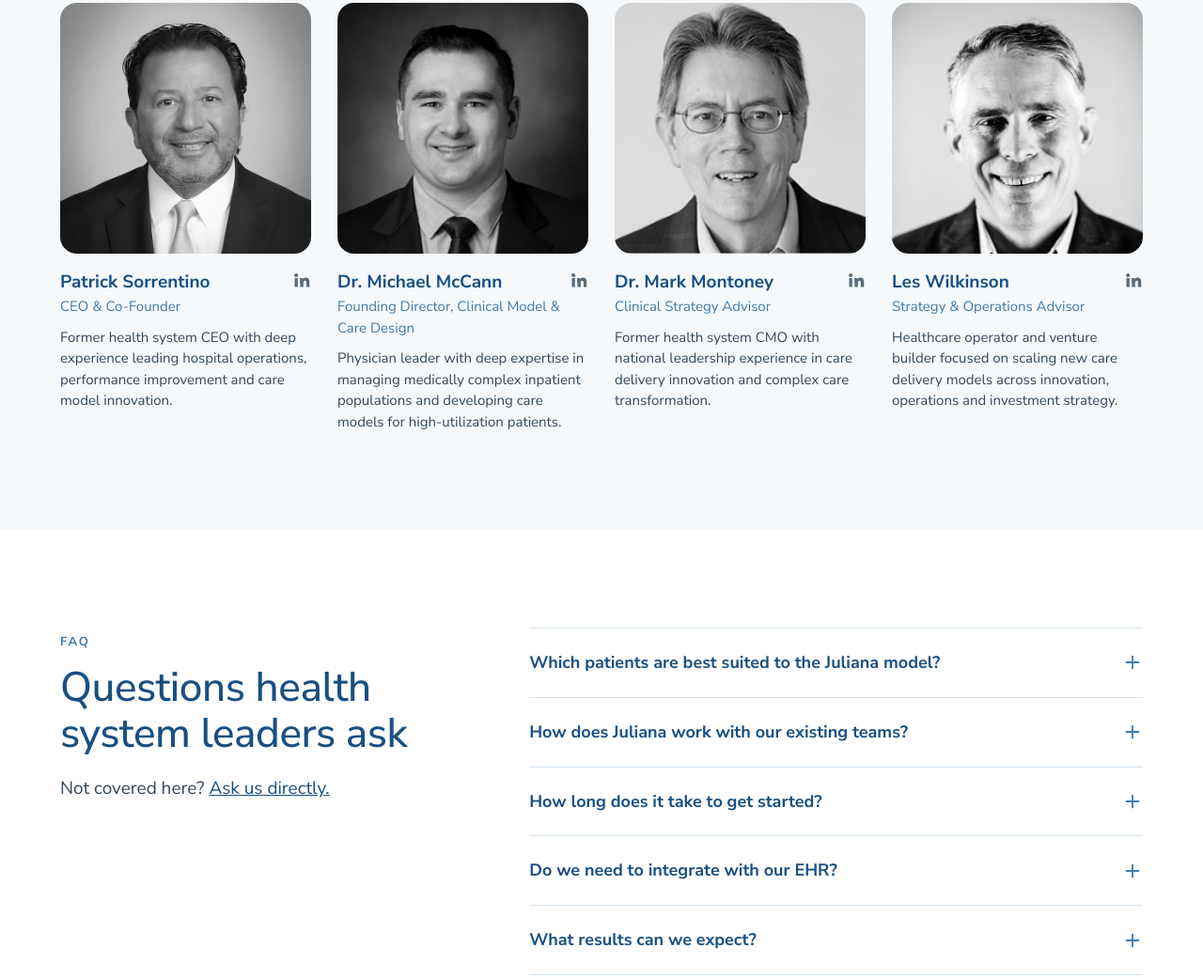
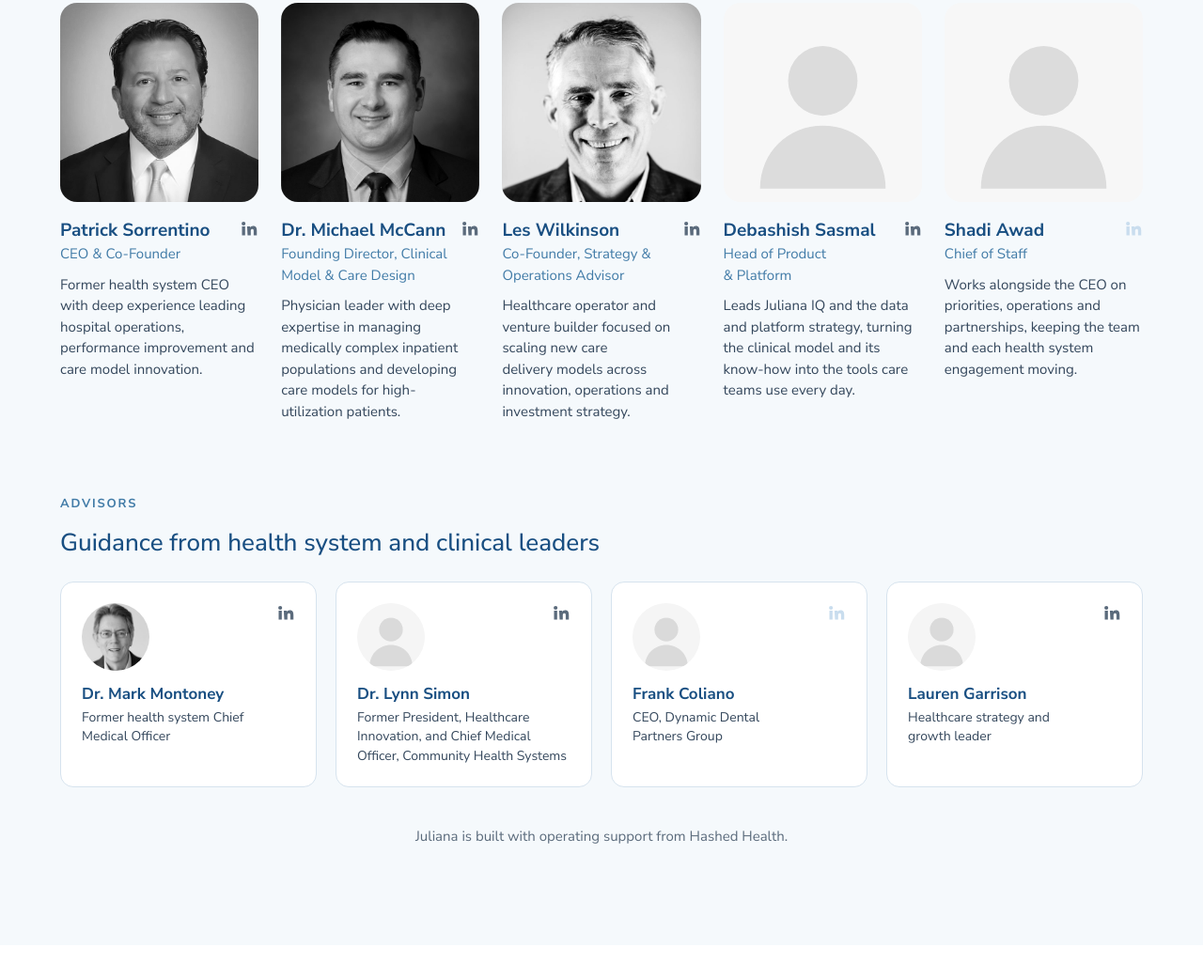
Before and after one commit to dsasmal-hashed/juliana-website-demo, a plain HTML site: page index.html in a window 1280 px wide. Shown: the part 8399-9440 px from the top of the page at 94% size. Drawn offline with Linux system fonts and the light colour scheme.

Commit message:
Redesign Wesbite Team Section

```diff
--- a/css/styles.css
+++ b/css/styles.css
@@ -263,7 +263,7 @@ h3 { font-size: 21px; line-height: 1.3; font-weight: 700; color: var(--navy); }
 .fit p { margin-top: 6px; font-size: 15px; }
 
 /* Team */
-.team { display: grid; grid-template-columns: repeat(4, 1fr); gap: 28px; }
+.team { display: grid; grid-template-columns: repeat(5, 1fr); gap: 24px; }
 .person img { width: 100%; aspect-ratio: 1; object-fit: cover; border-radius: 18px; filter: grayscale(100%) contrast(1.02); transition: filter .3s ease; }
 .person:hover img { filter: none; }
 .person-head { display: flex; justify-content: space-between; align-items: flex-start; gap: 10px; margin-top: 18px; }
@@ -273,6 +273,24 @@ h3 { font-size: 21px; line-height: 1.3; font-weight: 700; color: var(--navy); }
 .person-head a { color: var(--muted); }
 .person-head a:hover { color: var(--navy); }
 .person-head svg { width: 20px; height: 20px; }
+.person-head span { color: var(--ring); }
+.advisors-head { margin-top: 72px; margin-bottom: 24px; }
+.advisors-head h3 { font-size: 26px; font-weight: 500; }
+.advisors { display: grid; grid-template-columns: repeat(4, 1fr); gap: 20px; }
+.advisor { display: flex; flex-direction: column; gap: 14px; padding: 22px; border-radius: var(--radius); background: var(--white); border: 1px solid var(--border); }
+.advisor-top { display: flex; justify-content: space-between; align-items: flex-start; }
+.advisor-top > span { color: var(--ring); }
+.advisor img { width: 72px; height: 72px; border-radius: 50%; object-fit: cover; filter: grayscale(100%); }
+.advisor h4 { margin: 0; font-size: 17px; line-height: 1.3; font-weight: 700; color: var(--navy); }
+.advisor p { margin-top: 4px; font-size: 14px; line-height: 1.45; color: var(--text); }
+.advisor a { color: var(--muted); }
+.advisor a:hover { color: var(--navy); }
+.advisor svg { width: 20px; height: 20px; }
+.built-with { margin-top: 40px; text-align: center; font-size: 15px; color: var(--muted); }
+
+/* Review mode (#review on the URL): highlights placeholders still to confirm */
+.review .tbc { outline: 2px dashed #D08A00; outline-offset: 3px; background-color: #FFF4D6; }
+.review-banner { position: fixed; left: 16px; bottom: calc(16px + env(safe-area-inset-bottom, 0px)); z-index: 70; padding: 10px 16px; border-radius: 999px; background: #FFF4D6; border: 1px solid #D08A00; color: #6B4700; font-size: 14px; font-weight: 700; box-shadow: var(--shadow-sm); }
 
 /* FAQ */
 .faq-grid { display: grid; grid-template-columns: 0.8fr 1.2fr; gap: 64px; }
@@ -403,7 +421,9 @@ h3 { font-size: 21px; line-height: 1.3; font-weight: 700; color: var(--navy); }
   .case-head { grid-template-columns: 1fr 320px; gap: 36px; }
   .nav-links { gap: 20px; }
   .model-top { grid-template-columns: 1fr 240px; gap: 32px; }
-  .fit, .team { grid-template-columns: repeat(2, 1fr); }
+  .fit { grid-template-columns: repeat(2, 1fr); }
+  .team { grid-template-columns: repeat(3, 1fr); }
+  .advisors { grid-template-columns: repeat(2, 1fr); }
   .trust { grid-template-columns: repeat(2, 1fr); }
 }
 
@@ -440,7 +460,7 @@ h3 { font-size: 21px; line-height: 1.3; font-weight: 700; color: var(--navy); }
   .hero-actions .btn { width: 100%; }
   .results-grid { grid-template-columns: 1fr; }
   .result + .result { border-left: 0; border-top: 1px solid var(--divider-dark); }
-  .fit, .team, .trust, .steps { grid-template-columns: 1fr; }
+  .fit, .team, .trust, .steps, .advisors { grid-template-columns: 1fr; }
   .form { padding: 24px; }
   .form .row { grid-template-columns: 1fr; }
   .stat-float { position: static; margin-top: 16px; max-width: none; box-shadow: var(--shadow-sm); }
--- a/index.html
+++ b/index.html
@@ -352,16 +352,57 @@
         <p>Physician leader with deep expertise in managing medically complex inpatient populations and developing care models for high-utilization patients.</p>
       </article>
       <article class="person reveal">
-        <img src="assets/team/mark.jpg" alt="Dr. Mark Montoney" width="600" height="600" loading="lazy">
-        <div class="person-head"><div><h3>Dr. Mark Montoney</h3><p class="role">Clinical Strategy Advisor</p></div><a href="https://www.linkedin.com/in/mark-montoney-md-mba-94a85014/" aria-label="Dr. Mark Montoney on LinkedIn" target="_blank" rel="noopener"><svg><use href="#i-linkedin"/></svg></a></div>
-        <p>Former health system CMO with national leadership experience in care delivery innovation and complex care transformation.</p>
+        <img src="assets/team/les.jpg" alt="Les Wilkinson" width="600" height="600" loading="lazy">
+        <div class="person-head"><div><h3>Les Wilkinson</h3><p class="role">Co-Founder, Strategy &amp; Operations Advisor</p></div><a href="https://www.linkedin.com/in/leswilkinson/" aria-label="Les Wilkinson on LinkedIn" target="_blank" rel="noopener"><svg><use href="#i-linkedin"/></svg></a></div>
+        <p>Healthcare operator and venture builder focused on scaling new care delivery models across innovation, operations and investment strategy.</p>
       </article>
       <article class="person reveal">
-        <img src="assets/team/les.jpg" alt="Les Wilkinson" width="600" height="600" loading="lazy">
-        <div class="person-head"><div><h3>Les Wilkinson</h3><p class="role">Strategy &amp; Operations Advisor</p></div><a href="https://www.linkedin.com/in/leswilkinson/" aria-label="Les Wilkinson on LinkedIn" target="_blank" rel="noopener"><svg><use href="#i-linkedin"/></svg></a></div>
-        <p>Healthcare operator and venture builder focused on scaling new care delivery models across innovation, operations and investment strategy.</p>
+        <img src="assets/team/placeholder.svg" alt="" width="600" height="600" loading="lazy" class="tbc">
+        <div class="person-head"><div><h3>Debashish Sasmal</h3><p class="role">Head of Product &amp; Platform</p></div><a href="https://www.linkedin.com/in/dsasmal/" aria-label="Debashish Sasmal on LinkedIn" target="_blank" rel="noopener"><svg><use href="#i-linkedin"/></svg></a></div>
+        <p class="tbc">Leads Juliana IQ and the data and platform strategy, turning the clinical model and its know-how into the tools care teams use every day.</p>
+      </article>
+      <article class="person reveal">
+        <img src="assets/team/placeholder.svg" alt="" width="600" height="600" loading="lazy" class="tbc">
+        <div class="person-head"><div><h3>Shadi Awad</h3><p class="role">Chief of Staff</p></div><span class="tbc" title="LinkedIn URL to confirm"><svg><use href="#i-linkedin"/></svg></span></div>
+        <p class="tbc">Works alongside the CEO on priorities, operations and partnerships, keeping the team and each health system engagement moving.</p>
       </article>
     </div>
+
+    <div class="advisors-head reveal">
+      <span class="eyebrow">Advisors</span>
+      <h3>Guidance from health system and clinical leaders</h3>
+    </div>
+    <div class="advisors">
+      <article class="advisor reveal">
+        <div class="advisor-top">
+          <img src="assets/team/mark.jpg" alt="Dr. Mark Montoney" width="64" height="64" loading="lazy">
+          <a href="https://www.linkedin.com/in/mark-montoney-md-mba-94a85014/" aria-label="Dr. Mark Montoney on LinkedIn" target="_blank" rel="noopener"><svg><use href="#i-linkedin"/></svg></a>
+        </div>
+        <div><h4>Dr. Mark Montoney</h4><p>Former health system Chief Medical Officer</p></div>
+      </article>
+      <article class="advisor reveal">
+        <div class="advisor-top">
+          <img src="assets/team/placeholder.svg" alt="" width="64" height="64" loading="lazy" class="tbc">
+          <a href="https://www.linkedin.com/in/lynn-simon-ba4281b/" aria-label="Dr. Lynn Simon on LinkedIn" target="_blank" rel="noopener"><svg><use href="#i-linkedin"/></svg></a>
+        </div>
+        <div><h4>Dr. Lynn Simon</h4><p>Former President, Healthcare Innovation, and Chief Medical Officer, Community Health Systems</p></div>
+      </article>
+      <article class="advisor reveal">
+        <div class="advisor-top">
+          <img src="assets/team/placeholder.svg" alt="" width="64" height="64" loading="lazy" class="tbc">
+          <span class="tbc" title="LinkedIn URL to confirm"><svg><use href="#i-linkedin"/></svg></span>
+        </div>
+        <div><h4>Frank Coliano</h4><p class="tbc">CEO, Dynamic Dental Partners Group</p></div>
+      </article>
+      <article class="advisor reveal">
+        <div class="advisor-top">
+          <img src="assets/team/placeholder.svg" alt="" width="64" height="64" loading="lazy" class="tbc">
+          <a href="https://www.linkedin.com/in/lauren-garrison-41349b3/" aria-label="Lauren Garrison on LinkedIn" target="_blank" rel="noopener"><svg><use href="#i-linkedin"/></svg></a>
+        </div>
+        <div><h4>Lauren Garrison</h4><p class="tbc">Healthcare strategy and growth leader</p></div>
+      </article>
+    </div>
+    <p class="built-with reveal"><span class="tbc">Juliana is built with operating support from Hashed Health.</span></p>
   </div>
 </section>
 
--- a/js/main.js
+++ b/js/main.js
@@ -26,6 +26,18 @@
       try { history.replaceState(null, '', location.pathname + location.search); } catch (err) {}
     });
   }
+
+  // Review mode: open the page with #review to highlight placeholders still to confirm
+  function checkReview() {
+    if (location.hash !== '#review' || document.documentElement.classList.contains('review')) return;
+    document.documentElement.classList.add('review');
+    var b = document.createElement('div');
+    b.className = 'review-banner';
+    b.textContent = 'Review mode: ' + document.querySelectorAll('.tbc').length + ' placeholders highlighted';
+    document.body.appendChild(b);
+  }
+  checkReview();
+  window.addEventListener('hashchange', checkReview);
 
   // Header border once the page scrolls
   function onScroll() { header.classList.toggle('is-scrolled', window.scrollY > 8); }
```
Also changed, not shown: assets/team/placeholder.svg (added).
